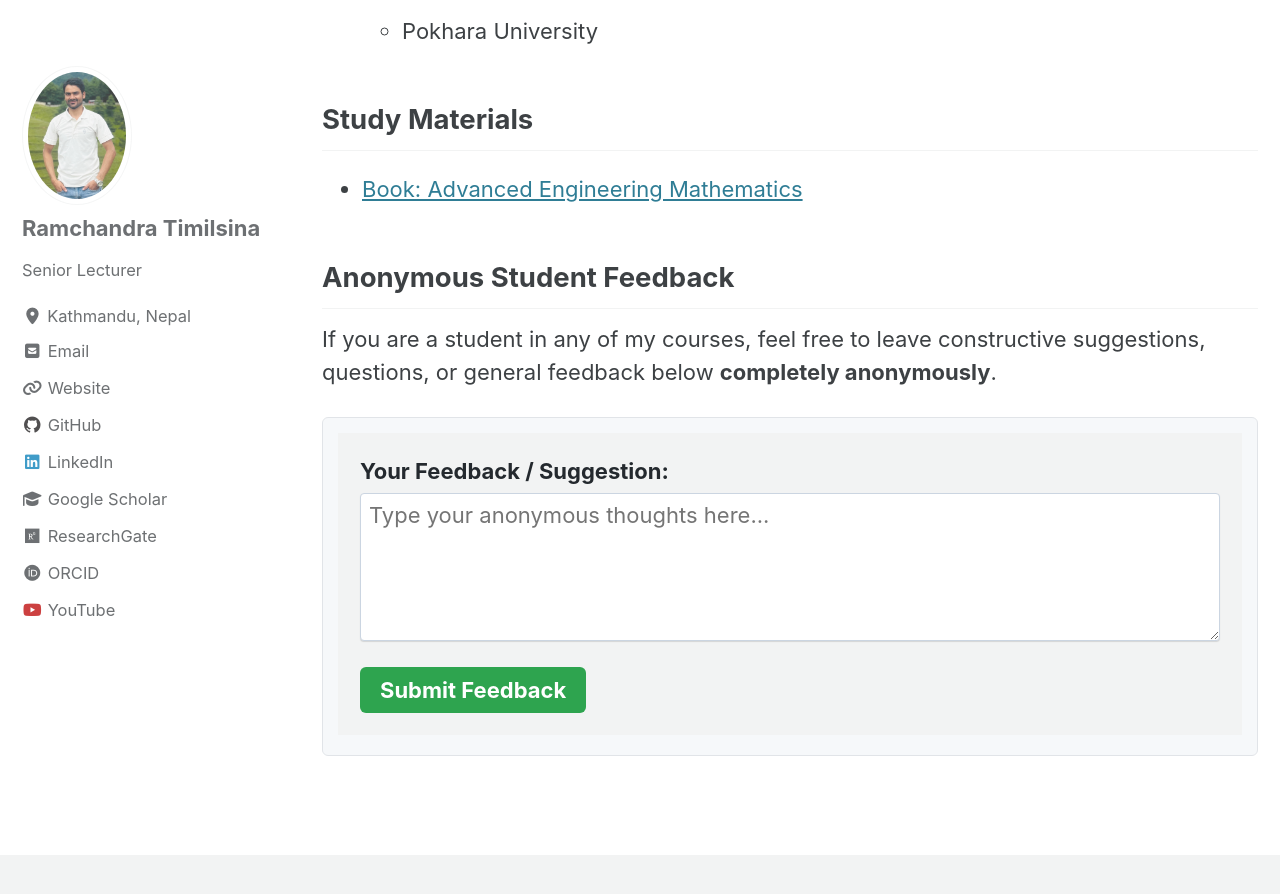
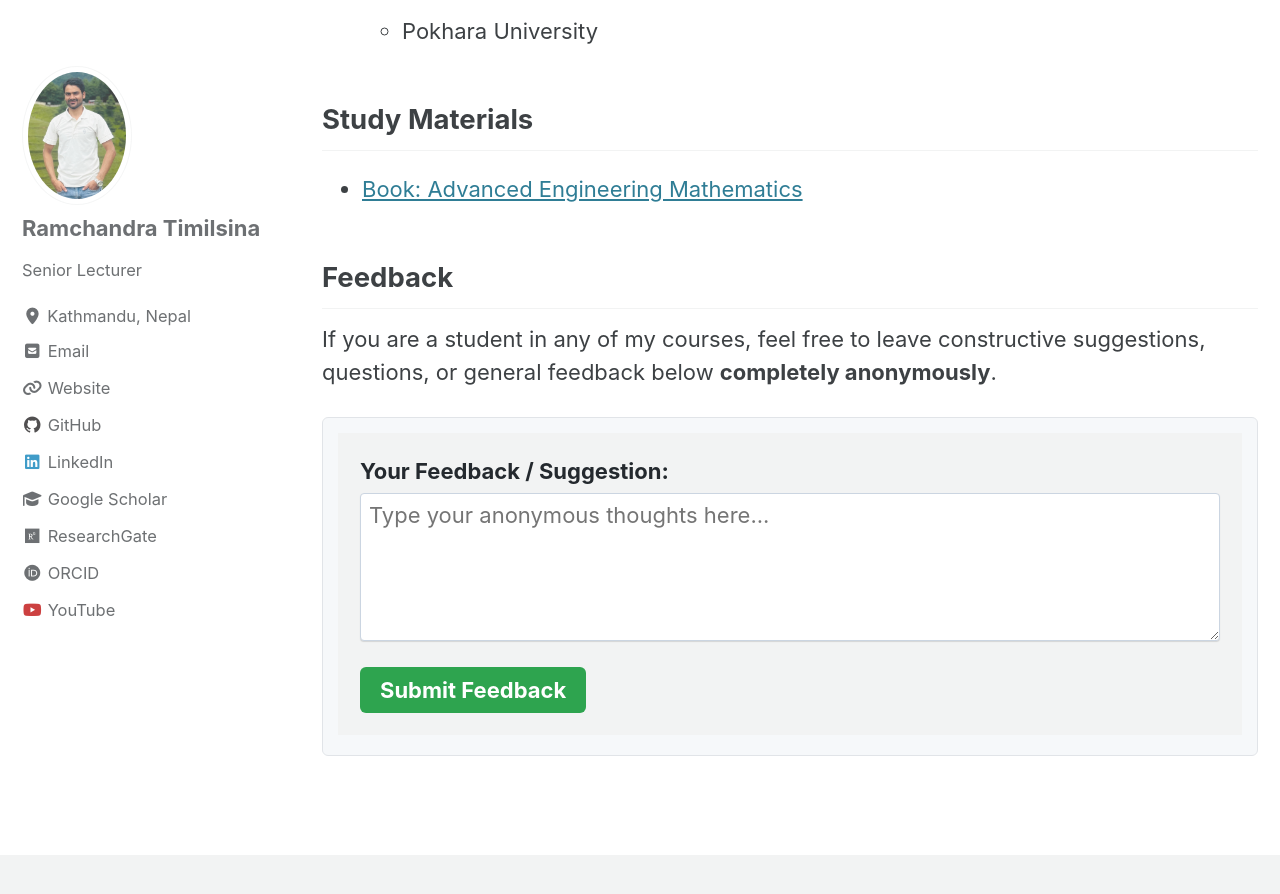
Before and after one commit to TimilsinaRC07/TimilsinaRC07.github.io, a Jekyll site: the page built from teaching.md, in a window 1280 px wide and 900 px high, scrolled down 1449 px. Shown: the top 894 px of the window. Built offline with Jekyll 4.4.1, drawn with Linux system fonts in a browser that asks for light colours; cached includes are drawn as plain includes; part of the change alters nothing that is shown.

Commit message:
Update teaching.md

```diff
--- a/teaching.md
+++ b/teaching.md
@@ -48,11 +48,11 @@ Below, you will find the courses I teach alongside lecture notes and study mater
 ## Study Materials
 * [Book: Advanced Engineering Mathematics](Teaching/Advanced Engineering Mathematics 10th Edition.pdf)
 
-## Anonymous Student Feedback
+## Feedback
 If you are a student in any of my courses, feel free to leave constructive suggestions, questions, or general feedback below **completely anonymously**.
 
 <div style="margin-top: 20px; padding: 15px; border: 1px solid #e1e4e8; border-radius: 6px; background-color: #f6f8fa;">
-  <form id="feedbackForm">
+  <form id="formspreeForm">
 
     <div style="margin-bottom: 15px;">
       <label for="message" style="display: block; font-weight: bold; margin-bottom: 5px; color: #24292e;">Your Feedback / Suggestion:</label>
@@ -61,52 +61,5 @@ If you are a student in any of my courses, feel free to leave constructive sugge
 
     <button type="submit" id="submitBtn" style="background-color: #2ea44f; color: white; border: none; padding: 10px 20px; font-weight: bold; border-radius: 6px; cursor: pointer;">Submit Feedback</button>
   </form>
-  <div id="responseMessage" style="margin-top: 10px; font-weight: bold; display: none;"></div>
+  <div id="responseStatus" style="margin-top: 10px; font-weight: bold; display: none;"></div>
 </div>
-
-<script>
-document.getElementById('feedbackForm').addEventListener('submit', function(e) {
-  e.preventDefault();
-
-  var btn = document.getElementById('submitBtn');
-  var resDiv = document.getElementById('responseMessage');
-
-  btn.innerText = 'Sending...';
-  btn.disabled = true;
-
-  var formData = {
-    access_key: '9a14cf5f-33aa-4d1f-a7e3-114aa902f844',
-    course: document.getElementById('course').value,
-    message: document.getElementById('message').value
-  };
-
-  fetch('https://web3forms.com', {
-    method: 'POST',
-    headers: {
-      'Content-Type': 'application/json',
-      'Accept': 'application/json'
-    },
-    body: JSON.stringify(formData)
-  })
-  .then(async (response) => {
-    let json = await response.json();
-    if (response.status == 200) {
-      resDiv.style.color = '#2ea44f';
-      resDiv.innerText = 'Thank you! Your anonymous feedback has been sent successfully.';
-      document.getElementById('feedbackForm').reset();
-    } else {
-      resDiv.style.color = '#d73a49';
-      resDiv.innerText = json.message || 'Something went wrong. Please try again.';
-    }
-  })
-  .catch(error => {
-    resDiv.style.color = '#d73a49';
-    resDiv.innerText = 'Network error. Please check your connection.';
-  })
-  .then(function() {
-    resDiv.style.display = 'block';
-    btn.innerText = 'Submit Feedback';
-    btn.disabled = false;
-  });
-});
-</script>
```
